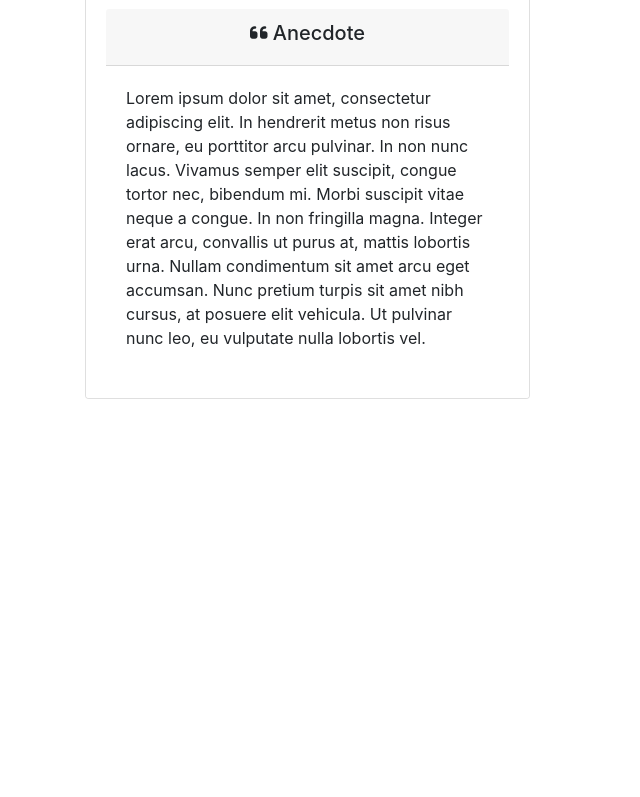
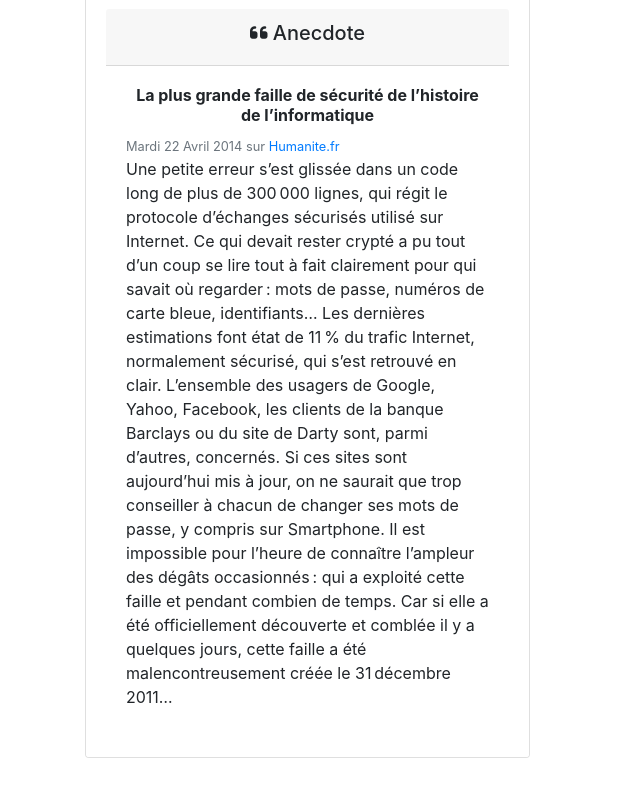
Before and after one commit to Gafloyd/gaetancorso.github.io, a website: page veille-faille-securite.html in a window 1280 px wide. Shown: the part 1131-1928 px from the top of the page, without its empty margins (0-640 px from the left). Before the commit the page ends 1578 px from the top, so only its background shows below. Drawn offline with nearby package versions, Linux system fonts and the light colour scheme.

Commit message:
Avancé sur la page veille-faille-securite.html

```diff
--- a/scss/custom.scss
+++ b/scss/custom.scss
@@ -4,6 +4,8 @@ $body-color: #111;
 
 $theme-colors: (
         "primary": #ff74d9,
+        "secondary": #ffff00
 );
 
+
 @import "../node_modules/bootstrap/scss/bootstrap";
--- a/veille-faille-securite.html
+++ b/veille-faille-securite.html
@@ -137,7 +137,19 @@
                             </div>
                             <div class="card-body">
                                 <blockquote class="blockquote-mb-0">
-                                    Lorem ipsum dolor sit amet, consectetur adipiscing elit. In hendrerit metus non risus ornare, eu porttitor arcu pulvinar. In non nunc lacus. Vivamus semper elit suscipit, congue tortor nec, bibendum mi. Morbi suscipit vitae neque a congue. In non fringilla magna. Integer erat arcu, convallis ut purus at, mattis lobortis urna. Nullam condimentum sit amet arcu eget accumsan. Nunc pretium turpis sit amet nibh cursus, at posuere elit vehicula. Ut pulvinar nunc leo, eu vulputate nulla lobortis vel.
+                                    <h6 class="text-center"> <b> La plus grande faille de sécurité de l’histoire de l’informatique </b></h6>
+                                    <span class="text-secondary small"> Mardi 22 Avril 2014 sur <a href="https://www.humanite.fr/la-plus-grande-faille-de-securite-de-lhistoire-de-linformatique-521348" class="text-decoration-none">Humanite.fr</a> </span> <br/>
+                                    Une petite erreur s’est glissée dans un code long de plus de 300 000 lignes, qui régit le protocole
+                                    d’échanges sécurisés utilisé sur Internet. Ce qui devait rester crypté a pu tout d’un coup se lire
+                                    tout à fait clairement pour qui savait où regarder : mots de passe, numéros de carte bleue,
+                                    identifiants… Les dernières estimations font état de 11 % du trafic Internet, normalement sécurisé,
+                                    qui s’est retrouvé en clair. L’ensemble des usagers de Google, Yahoo, Facebook, les clients de la
+                                    banque Barclays ou du site de Darty sont, parmi d’autres, concernés. Si ces sites sont aujourd’hui
+                                    mis à jour, on ne saurait que trop conseiller à chacun de changer ses mots de passe, y compris
+                                    sur ­Smartphone. Il est impossible pour l’heure de connaître l’ampleur des dégâts occasionnés : qui
+                                    a exploité cette faille et pendant combien de temps. Car si elle a été officiellement découverte et
+                                    comblée il y a quelques jours, cette faille a été malencontreusement créée le 31 décembre 2011…
+
                                 </blockquote>
                             </div>
                         </li>
```
Also changed, not shown: index-bis.html (+1 -0 lines).
